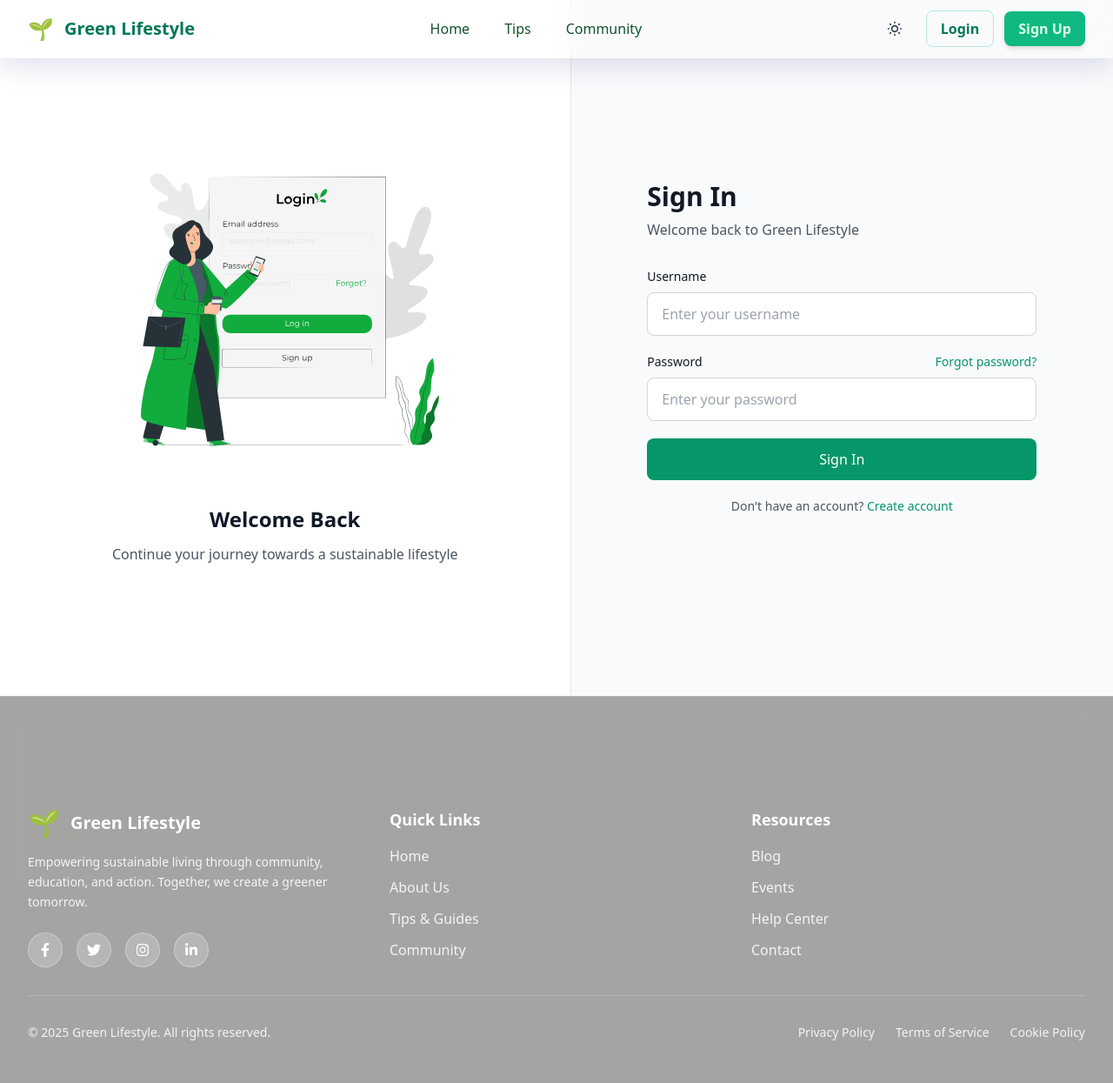
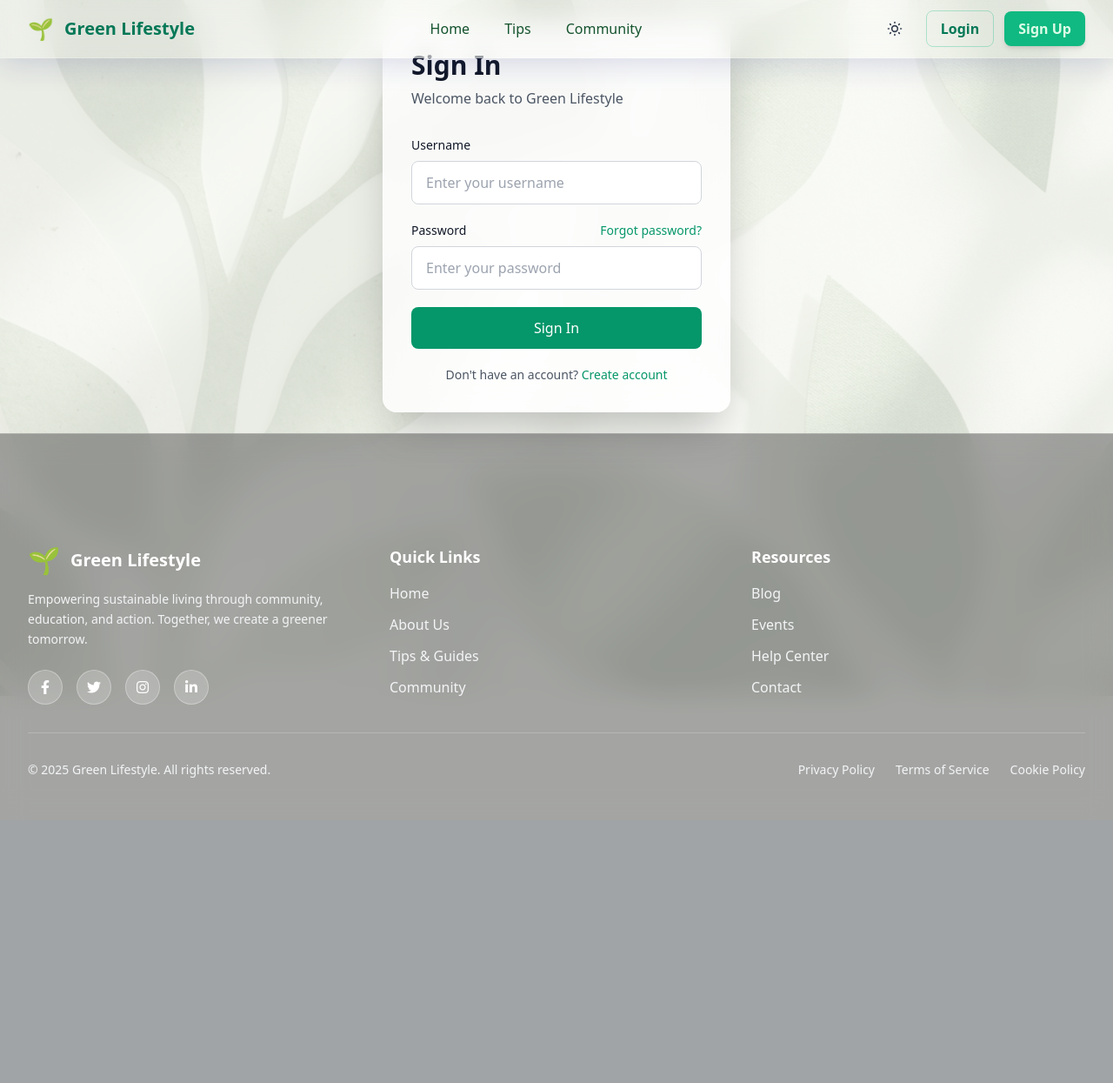
Before and after one commit to DevendraShahi/GreenLifestyle, a Django app: page /accounts/login/ in a window 1280 px wide. Shown: the whole page at 87% size. After the commit the page ends 894 px from the top, so only its background shows below. Run offline with Django 5.2, Linux system fonts and the light colour scheme; some libraries are stand-ins or nearby versions.

Commit message:
docs & ui: add README, enhance login UI, and add SEO tags
- Create comprehensive README.md with project details and setup instructions
- Upgrade login page with glassmorphism design and professional background
- Add SEO meta tags and Open Graph data to base template for better visibility
- Add new hero background image asset

```diff
--- a/accounts/templates/accounts/login.html
+++ b/accounts/templates/accounts/login.html
@@ -6,22 +6,17 @@
 {% block title %}Login - Green Lifestyle{% endblock %}
 
 {% block content %}
-<div class="min-h-screen bg-gray-50  flex">
+<!-- Background Image -->
+<div class="absolute inset-0 z-0">
+  <img src="{% static 'images/hero_bg.png' %}" alt="Background"
+    class="w-full h-full object-cover opacity-20 dark:opacity-10">
+</div>
 
-  <!-- Left Side - Image/Illustration -->
-  <div
-    class="hidden lg:flex flex-1 bg-white items-center justify-center p-12 border-r border-gray-200 dark:border-zinc-900">
-    <div class="max-w-md">
-      <img src="{% static 'images/login.svg' %}" alt="Login illustration" class="w-full h-auto" />
-      <div class="mt-8 text-center">
-        <h2 class="text-2xl font-bold text-gray-900 dark:text-white mb-3">Welcome Back</h2>
-        <p class="text-gray-600 dark:text-zinc-400">Continue your journey towards a sustainable lifestyle</p>
-      </div>
-    </div>
-  </div>
+<!-- Main Content -->
+<div class="relative z-10 w-full max-w-md mx-auto p-6">
+  <div class="bg-white/80 dark:bg-gray-900/80 backdrop-blur-xl rounded-2xl shadow-2xl border border-white/20 p-8">
 
-  <!-- Right Side - Form -->
-  <div class="flex-1 flex items-center justify-center p-8">
+    <!-- Right Side - Form -->
     <div class="w-full max-w-md">
 
       <!-- Logo/Brand -->
--- a/templates/base.html
+++ b/templates/base.html
@@ -9,6 +9,27 @@
   <meta name="viewport" content="width=device-width, initial-scale=1.0" />
 
   <title>{% block title %}Green Lifestyle{% endblock %}</title>
+  <meta name="description"
+    content="Join Green Lifestyle to discover eco-friendly tips, track your environmental impact, and connect with a sustainable community. Transform your life, save the planet." />
+  <meta name="keywords"
+    content="sustainability, eco-friendly, green living, environmental impact, zero waste, climate change, community" />
+  <meta name="author" content="Green Lifestyle Team" />
+
+  <!-- Open Graph / Facebook -->
+  <meta property="og:type" content="website" />
+  <meta property="og:url" content="https://greenlifestyle.com/" />
+  <meta property="og:title" content="Green Lifestyle - Transform Your Life, Save the Planet" />
+  <meta property="og:description"
+    content="Join Green Lifestyle to discover eco-friendly tips, track your environmental impact, and connect with a sustainable community." />
+  <meta property="og:image" content="{% static 'images/hero_bg.png' %}" />
+
+  <!-- Twitter -->
+  <meta property="twitter:card" content="summary_large_image" />
+  <meta property="twitter:url" content="https://greenlifestyle.com/" />
+  <meta property="twitter:title" content="Green Lifestyle - Transform Your Life, Save the Planet" />
+  <meta property="twitter:description"
+    content="Join Green Lifestyle to discover eco-friendly tips, track your environmental impact, and connect with a sustainable community." />
+  <meta property="twitter:image" content="{% static 'images/hero_bg.png' %}" />
 
   <!-- Compiled Tailwind CSS -->
   <link rel="stylesheet" href="{% static 'css/tailwind.css' %}" />
```
Also changed, not shown: README.md (added).
